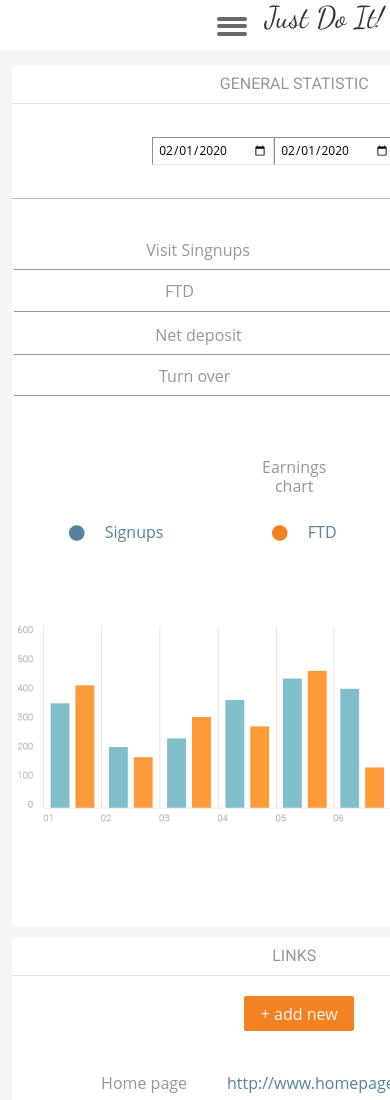
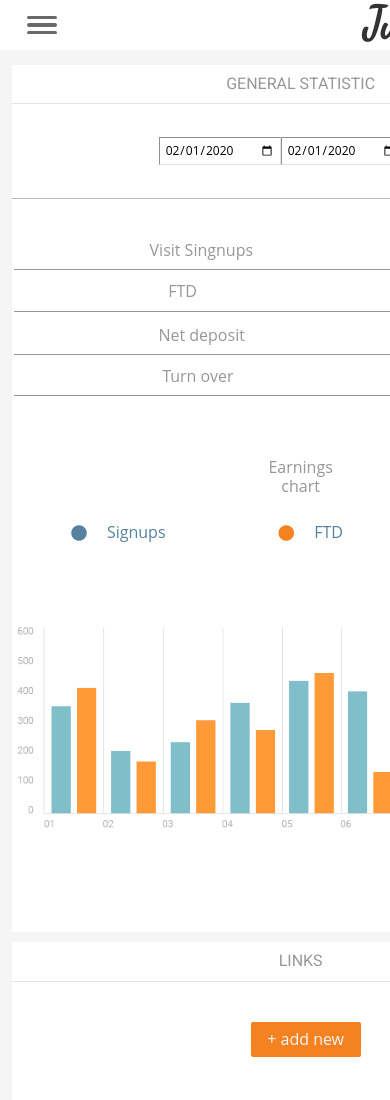
Before and after one commit to JakubOlkowicz/solo-project, a website: page src/index.html in a window 390 px wide. Shown: the top 1100 px of the page. Drawn offline with nearby package versions, Linux system fonts and the light colour scheme; files that its build step writes are made by us from their sources.

Commit message:
fix flex and color main-wrapper

```diff
--- a/src/index.html
+++ b/src/index.html
@@ -18,7 +18,7 @@
         <div class="line"></div>
       </button>
      </div>
-     <span>Just Do It!</span>
+     <span>Just  Do  It<span>!</span> </span>
     </div>
    <div class="sidebar" id="side">
       <div class="sidebar-head">
--- a/src/js/script.js
+++ b/src/js/script.js
@@ -1,6 +1,6 @@
 function burgerSidebar(){
   const btn = document.getElementById('menu-toggle');
-  const lines = btn.querySelectorAll('.line');
+  // const lines = btn.querySelectorAll('.line');
   const cls = { open: 'open', close: 'close' };
   const sidebar = document.getElementById('side');
   const body = document.getElementById('body');
--- a/src/sass/_media.scss
+++ b/src/sass/_media.scss
@@ -1,10 +1,15 @@
 @media screen and (max-width: 768px) {
+    /* Global */
     body{
         display: grid;
         grid-template-columns: 0;
         grid-template-rows: 50px 1fr;
-
+        .burger{
+            display: flex;
+            align-items: flex-start;
+        }
     }
+    /* Sidebar */
     .sidebar {
         display: none;
         .media-navbar{
@@ -60,9 +65,11 @@
             }
         }
     }
+    /* Navbar */
     .navbar{
         display: none;
     }
+    /* Content */
     .content{
         label {
             position: relative;
@@ -71,6 +78,7 @@
 
         }
     }
+    /* General */
     .general{
         p{
             text-align: center;
@@ -110,25 +118,27 @@
             }
         }
     }
+    /* Links */
     .links{
         table{
             margin: 30px;
+            margin-bottom: 0px;
             td{
                 justify-content: center;
                 span{
-                    padding: 0 20px
+                    padding: 0 30px
                 }
                 a{
-                    padding: 0 20px
+                    padding: 0 30px
+                }
+                .icons{
+                    padding: 0 30px;
                 }
             }
         }
     }
-    .burger{
-        display: flex;
-        align-items: flex-start;
-    }
 }
+/* Class added in JS Burger()*/
 .dis-block{
     display: block;
 }
--- a/src/sass/components/_com-burger.scss
+++ b/src/sass/components/_com-burger.scss
@@ -9,11 +9,8 @@ $toggle-anim-speed: 0.9s;
     display: none;
     align-items: flex-start;
     justify-content: flex-start;
-    position: relative;
 }
 .btn-toggle {
-    top: 5px;
-    position: absolute;
     display: flex;
     flex-direction: column;
     cursor: pointer;
--- a/src/sass/pages/_page-links.scss
+++ b/src/sass/pages/_page-links.scss
@@ -8,7 +8,9 @@
     display: flex;
     .button{
         display: flex;
+        margin: 20px 0;
         justify-content: center;
+        align-items: center;
         .btn{
             width: 110px;
             height: 35px;
@@ -17,7 +19,7 @@
 
     }
     table{
-        margin: 30px 250px;
+        margin: 30px 250px 0 250px;
         td{
             display: flex;
             justify-content: space-between;
--- a/src/sass/sections/_media-menu.scss
+++ b/src/sass/sections/_media-menu.scss
@@ -1,16 +1,24 @@
 .media-menu{
     grid-area: 1 / 2 / 2 / 3;
     display: flex;
+    align-items: center;
     justify-content: center;
     .burger{
-        padding-right: 30px;
+        flex-basis: 30%;
+        padding-left: 15px;
     }
     span{
-
+        text-align: right;
+        flex-basis: 70%;
         font-family: 'Dancing Script', cursive;
-        font-size: 30px;
+        font-size: 45px;
         color: $inputs-hover-color;
-        padding-left: 30px;
+        padding: 0 30px;
+        font-weight: 600;
+        span{
+            color: $main-color;
+            padding: 0 15px
+        }
 
     }
 }
```
Also changed, not shown: src/js/components/_sidebar-burger.js (deleted).
